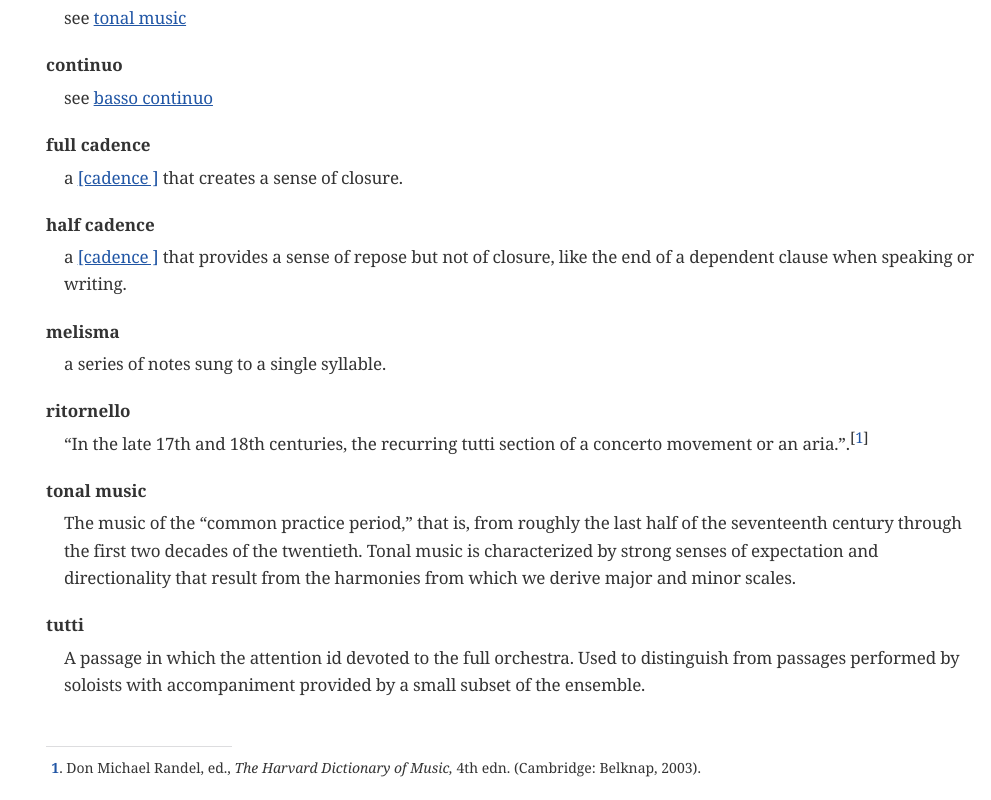
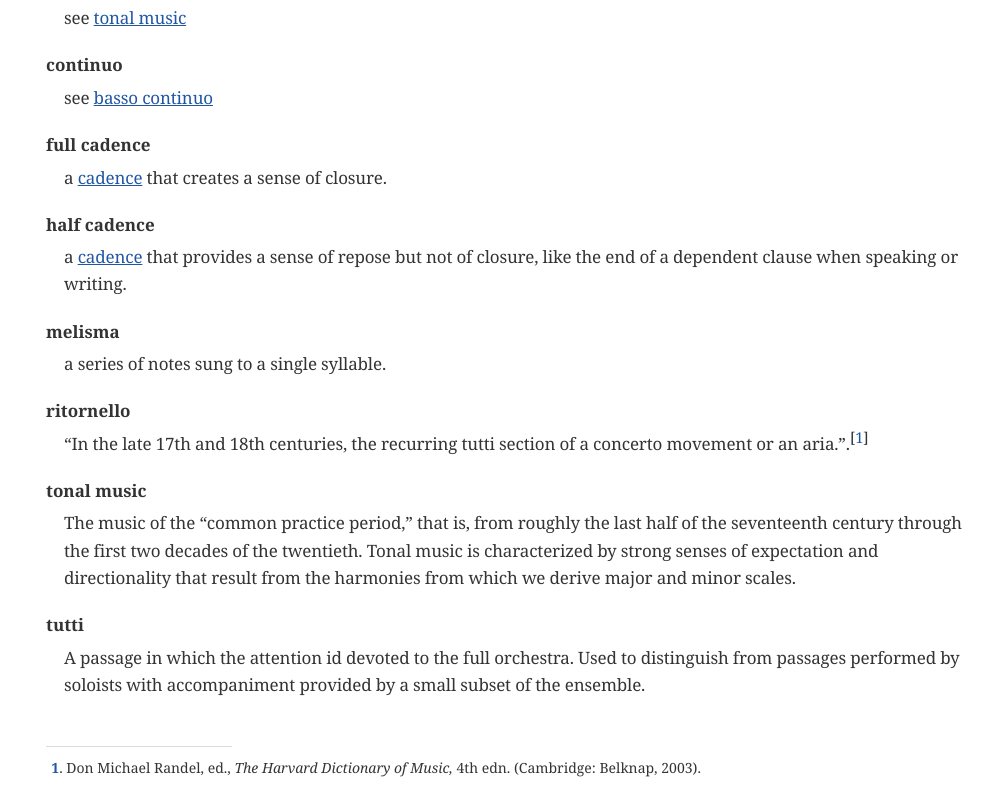
Before and after one commit to musicologyman/musicologyman.github.io, a plain HTML site: page index.html in a window 1280 px wide. Shown: the part 1838-2638 px from the top of the page, without its empty margins (289-1280 px from the left). Drawn offline with nearby package versions, Linux system fonts and the light colour scheme; a web font is replaced by a local one.

Commit message:
corrected bad URL

```diff
--- a/index.html
+++ b/index.html
@@ -576,11 +576,11 @@ body.book #toc,body.book #preamble,body.book h1.sect0,body.book .sect1>h2{page-b
 </dd>
 <dt class="hdlist1">full cadence</dt>
 <dd>
-<p>a <a href="#cadence ">[cadence ]</a> that creates a sense of closure.</p>
+<p>a <a href="#cadence">cadence</a> that creates a sense of closure.</p>
 </dd>
 <dt class="hdlist1">half cadence</dt>
 <dd>
-<p>a <a href="#cadence ">[cadence ]</a> that provides a sense of repose but not of closure, like the end of a dependent clause when speaking or writing.</p>
+<p>a <a href="#cadence">cadence</a> that provides a sense of repose but not of closure, like the end of a dependent clause when speaking or writing.</p>
 </dd>
 <dt class="hdlist1">melisma</dt>
 <dd>
```
Also changed, not shown: 1 other file.
